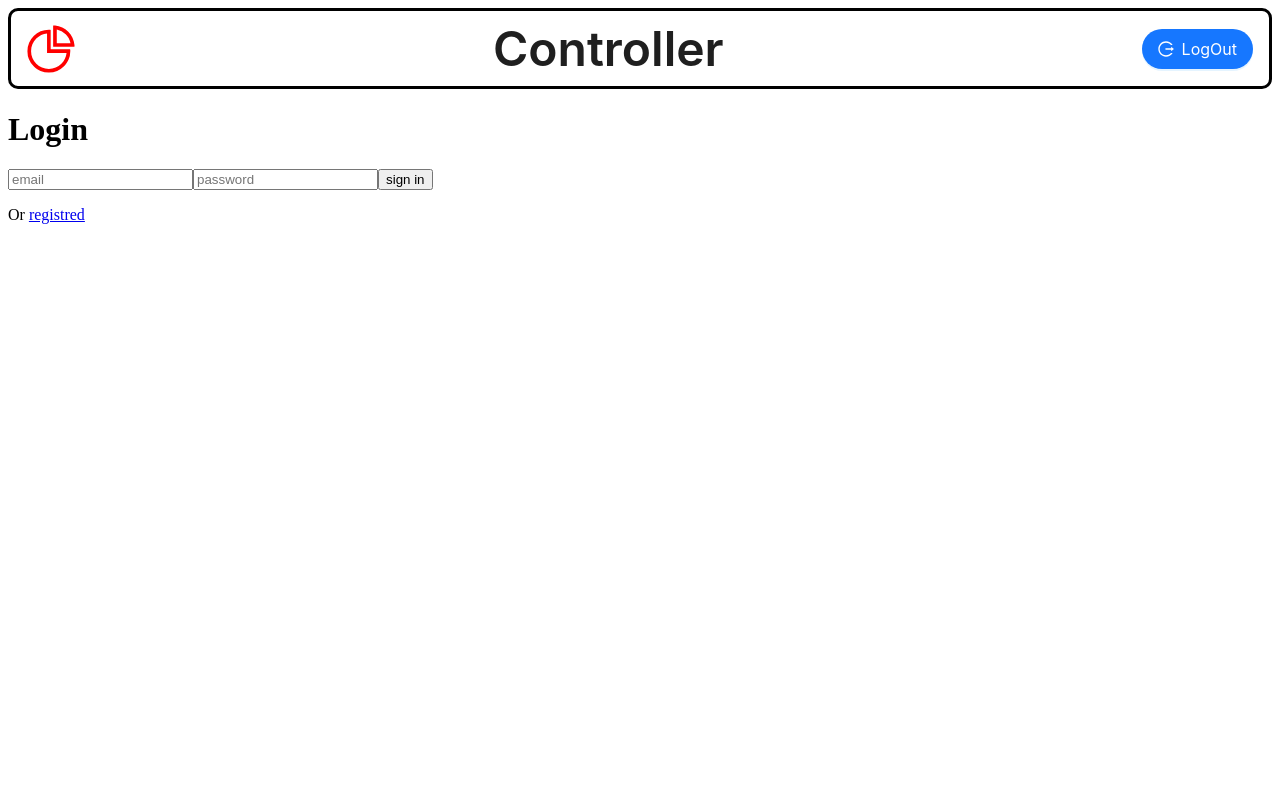
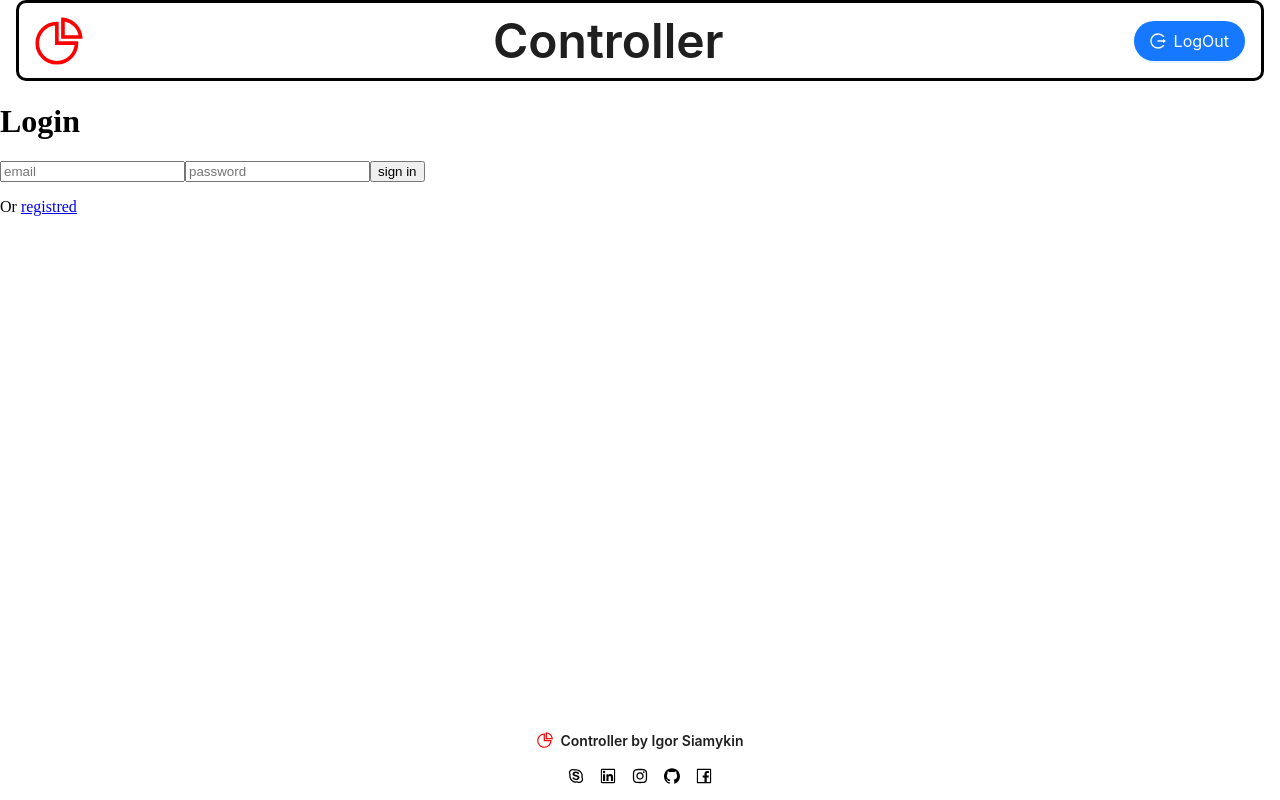
Before and after one commit to Sparkisss/Controller, a React (Vite) app in the folder client/: page /login in a window 1280 px wide. Built offline with nearby package versions, Linux system fonts and the light colour scheme; no server answers.

Commit message:
feat: add footer

```diff
--- /dev/null
+++ b/client/src/App.scss
@@ -0,0 +1,3 @@
+.wrapper {
+    flex: 1;
+}
--- a/client/src/App.tsx
+++ b/client/src/App.tsx
@@ -7,9 +7,11 @@ import HomePage from './pages/HomePage';
 import RegistrationPage from './pages/RegistrationPage';
 import { Routes, Route } from 'react-router-dom';
 import NotFound from './pages/NotFound';
+import './App.scss'
 
 function App() {
   return (
+    <main className='wrapper'>
       <Routes>
         <Route path="/" element={<HomePage />} />
         <Route path="/login" element={<LoginPage />} />
@@ -20,6 +22,8 @@ function App() {
         <Route path="/tasks" element={<TaskListPage />} />
         <Route path="*" element={<NotFound />} />
       </Routes>
+    </main>
+
   )
 }
 
--- /dev/null
+++ b/client/src/components/footer/Footer.tsx
@@ -0,0 +1,26 @@
+import { FC } from 'react';
+import { Typography, Flex } from 'antd';
+import {PieChartOutlined, SkypeOutlined, LinkedinOutlined,
+        InstagramOutlined, GithubOutlined, FacebookOutlined} from '@ant-design/icons';
+
+const Footer: FC = () => {
+    return (
+        <footer style={{paddingBottom: '1em'}}>
+            <Flex vertical justify="center" align="center" gap='middle'>
+                <div>
+                    <PieChartOutlined style={{ fontSize: '1em', color: 'red', paddingRight: '0.5em' }}/>
+                    <Typography.Text strong >Controller by Igor Siamykin</Typography.Text>
+                </div>
+                <Flex gap='middle'>
+                    <SkypeOutlined />
+                    <LinkedinOutlined />
+                    <InstagramOutlined />
+                    <GithubOutlined />
+                    <FacebookOutlined />
+                </Flex>
+            </Flex>
+        </footer>
+    );
+};
+
+export default Footer;
--- a/client/src/components/header/Header.module.scss
+++ b/client/src/components/header/Header.module.scss
@@ -1,5 +1,6 @@
 .header {
     padding: 0 1em;
+    margin: 0 1em;
     border: 3px solid black;
     border-radius: 10px;
 }
--- a/client/src/components/header/Header.tsx
+++ b/client/src/components/header/Header.tsx
@@ -1,7 +1,7 @@
+import { FC } from 'react';
 import { Typography, Button, Flex } from 'antd';
 import {PieChartOutlined, LogoutOutlined} from '@ant-design/icons';
 import classes from './Header.module.scss';
-import { FC } from 'react';
 
 const Header: FC = () => {
     return (
--- a/client/src/index.scss
+++ b/client/src/index.scss
@@ -1,3 +1,11 @@
 body {
     padding: auto;
+    height: 100%;
+    margin: 0;
 }
+
+#root {
+    display: flex;
+    flex-direction: column;
+    min-height: 100vh;
+}
--- a/client/src/main.tsx
+++ b/client/src/main.tsx
@@ -7,6 +7,7 @@ import App from './App.tsx'
 import './firebase'
 import './index.scss'
 import Header from './components/header/Header.tsx'
+import Footer from './components/footer/Footer.tsx'
 
 createRoot(document.getElementById('root')!).render(
   <StrictMode>
@@ -14,6 +15,7 @@ createRoot(document.getElementById('root')!).render(
       <Provider store={store}>
         <Header/>
         <App />
+        <Footer/>
       </Provider>
     </BrowserRouter>
   </StrictMode>,
```
Also changed, not shown: client/src/components/footer/Footer.module.scss (added). Lines whose indentation alone changed are shown as unchanged.
